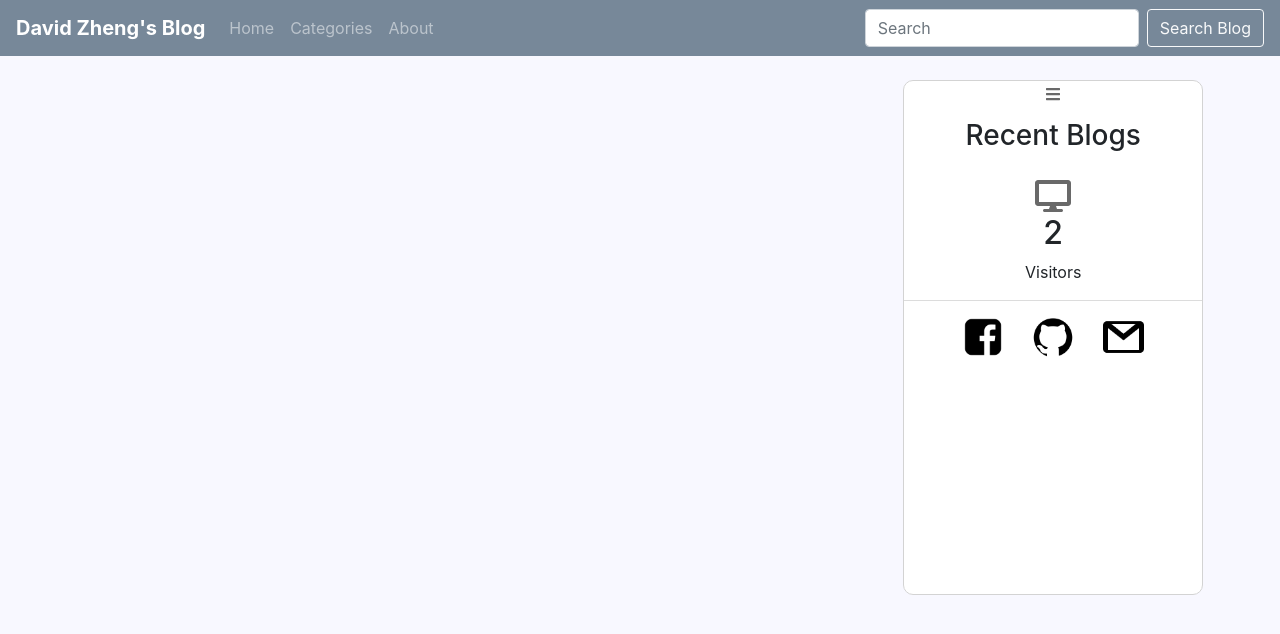
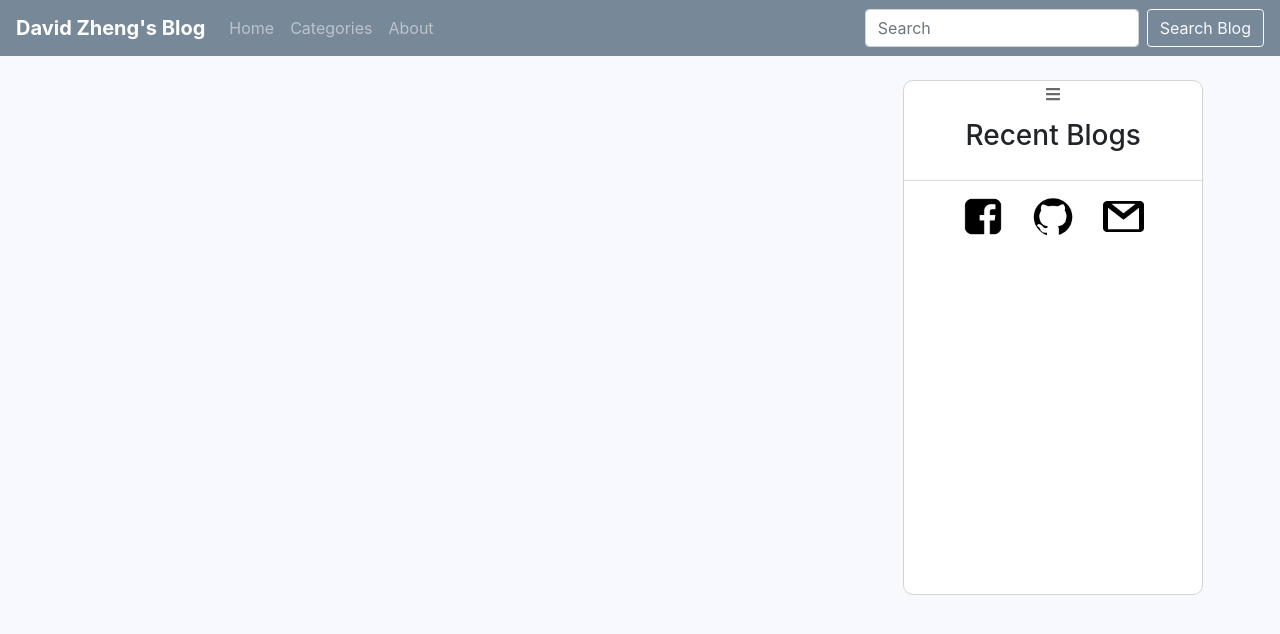
Before and after one commit to davidzheng048/flask_personal_blog, a Flask app: page / in a window 1280 px wide. Shown: the top 634 px of the page. Run offline with Flask 2, Linux system fonts and the light colour scheme; data comes from the database, SQL or seed files in the repository; data that the repository does not hold is empty; parts of the project's set-up code (start-up, migrations or seed data) failed here and were passed over; some libraries are stand-ins or nearby versions.

Commit message:
hide the visitor number
because it's not  accurate

```diff
--- a/flaskblog/templates/layout.html
+++ b/flaskblog/templates/layout.html
@@ -83,11 +83,11 @@
             {% endfor %}
         </ul>
 
-        <div>
-            <i class="fa fa-desktop fa-2x sidebar-icon"></i>
-                <h2>{{ access_count }}</h2>
-            <p class="count-text ">Visitors</p>
-        </div>
+<!--        <div>-->
+<!--            <i class="fa fa-desktop fa-2x sidebar-icon"></i>-->
+<!--                <h2>{{ access_count }}</h2>-->
+<!--            <p class="count-text ">Visitors</p>-->
+<!--        </div>-->
 
         <div class="my-detail">
             <a href="https://www.facebook.com/zhen.zheng.5876/"><img class="sidebar-icon" src="{{ url_for('static', filename='contact_icons/facebook.png') }}"/></a>
```
